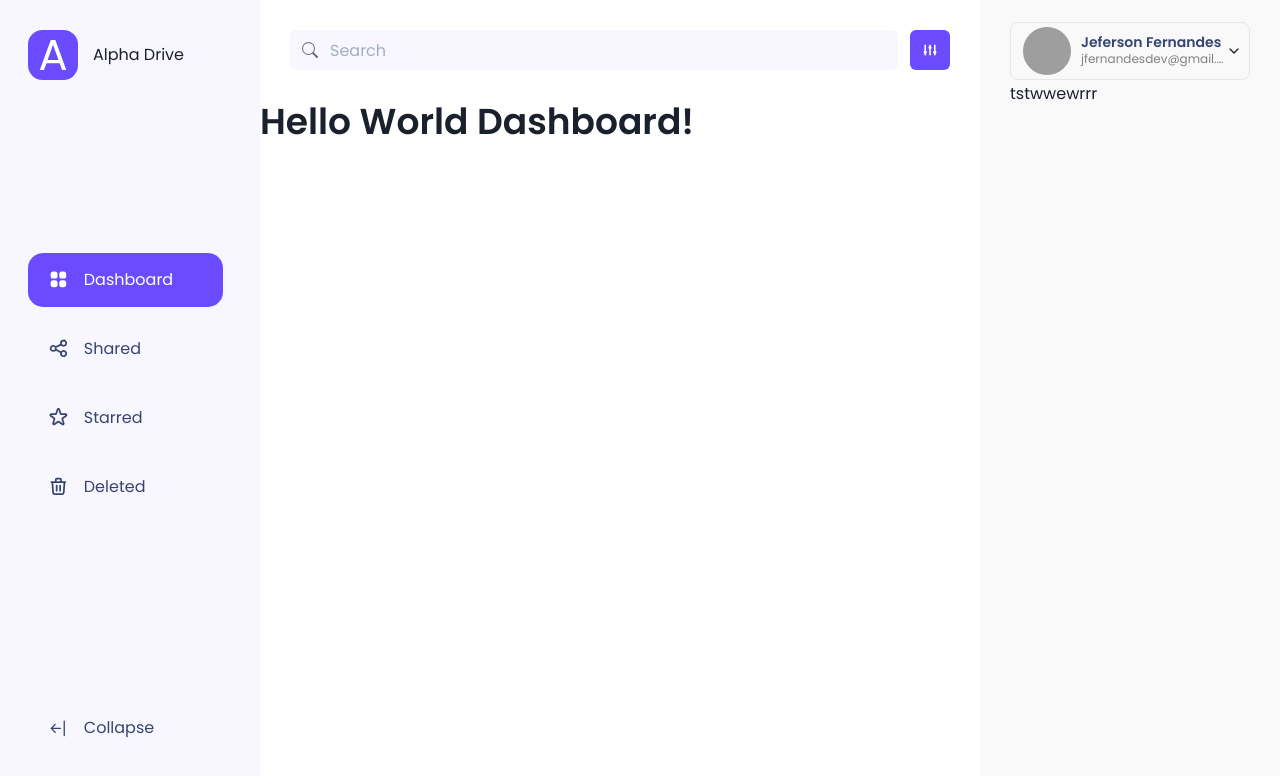
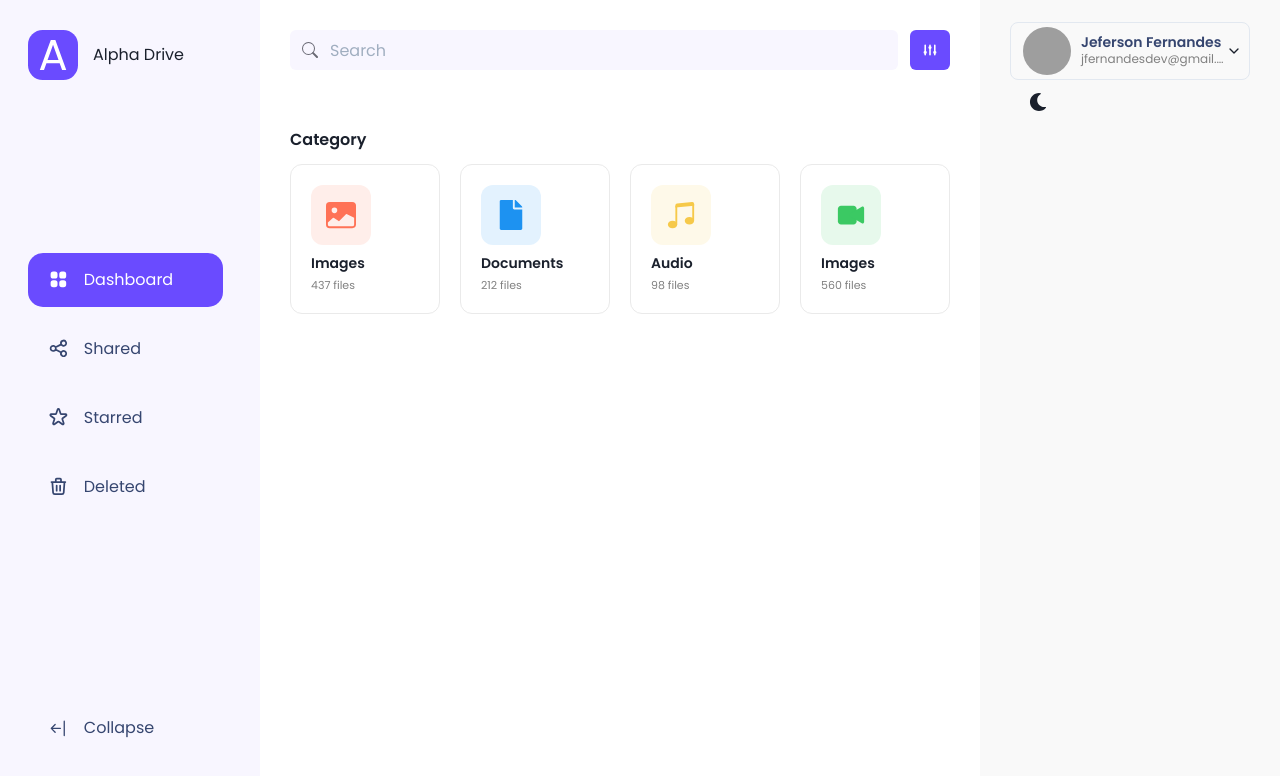
Before and after one commit to jfernandesdev/alphadrive, a React (Create React App) app: page /dashboard in a window 1280 px wide. Shown: the top 776 px of the page. Built offline with nearby package versions, Linux system fonts and the light colour scheme; grey boxes are pictures that could not be loaded.

Commit message:
category card list on dashboard page

```diff
--- /dev/null
+++ b/src/components/CardCategory/index.tsx
@@ -0,0 +1,30 @@
+import React from 'react';
+import { Heading, Icon } from '@chakra-ui/react';
+
+import type { IconType } from 'react-icons';
+
+import { Card, WrapperIcon } from './styles';
+
+type CardCategoryProps = {
+  title: string,
+  icon: IconType,
+  colorPrimary: string,
+  numberOfFiles: number,
+}
+
+export const CardCategory: React.FC<CardCategoryProps> = ({
+  title, icon, colorPrimary, numberOfFiles
+}) => {
+  return (
+    <Card>
+
+      <WrapperIcon>
+        <div style={{background: `var(--chakra-colors-${colorPrimary})` }} />
+        <Icon as={icon} color={colorPrimary} />
+      </WrapperIcon>
+
+      <Heading as="h6" size="xs">{title}</Heading>
+      <span>{numberOfFiles} files</span>
+    </Card>
+  );
+}
--- /dev/null
+++ b/src/components/CardCategory/styles.ts
@@ -0,0 +1,51 @@
+import styled from 'styled-components';
+
+export const Card = styled.div`
+  border: 1px solid var(--chakra-colors-line_dark);
+  border-radius: 12px;
+  width: 150px;
+  min-height: 150px;
+  padding: 20px;
+  display: flex;
+  flex-direction: column;
+  justify-content: center;
+  margin-top: 15px;
+  transition: box-shadow 0.2s;
+  cursor: pointer;
+
+  &:hover {
+    box-shadow: 0px 2px 12px rgba(0,0,0,0.1);
+  }
+
+  > h6 {
+    margin-bottom: 5px;
+  }
+  > span {
+    color: gray;
+    font-size: 11px;
+  }
+`;
+
+
+export const WrapperIcon = styled.div`
+  width: 60px;
+  height: 60px;
+  margin-bottom: 10px;
+  display: flex;
+  align-items: center;
+  justify-content: center;
+
+  > div {
+    position: relative;
+    width: 60px;
+    height: 60px;
+    border-radius: 12px;
+    opacity: 0.12;
+  }
+
+  > svg {
+    position: absolute;
+    width: 30px;
+    height: 30px;
+  }
+`;
--- a/src/components/SideBar/styles.ts
+++ b/src/components/SideBar/styles.ts
@@ -6,7 +6,8 @@ export const Wrapper = styled.div`
   flex-direction: columns;
   padding: 30px 28px;
   background: var(--chakra-colors-purple50);
-  transition: all 0.5s;
+  -webkit-transition: width 0.3s;
+  transition: width 0.3s;
 `;
 
 export const Logo = styled.div`
@@ -24,7 +25,7 @@ export const MenuList = styled.ul`
   max-height: 420px;
   overflow-y: scroll;
   padding-right: 5px;
-  transition: ease-in 0.5s;
+
 
   &::-webkit-scrollbar{
     width: 6px;
--- a/src/components/SideRight/index.tsx
+++ b/src/components/SideRight/index.tsx
@@ -18,6 +18,7 @@ import { BoxProfile } from './styles';
 import { FiChevronDown } from 'react-icons/fi';
 
 import { useLayout  } from '../../contexts/LayoutContext';
+import { ColorModeSwitcher } from '../ColorModeSwitcher';
 
 const SideRight: React.FC = () => {
   const {user} = useLayout();
@@ -63,7 +64,8 @@ const SideRight: React.FC = () => {
     </Menu>
 
   </BoxProfile>
- tstwwewrrr
+
+    <ColorModeSwitcher />
   </Box>
   );
 }
--- a/src/pages/Dashboard.tsx
+++ b/src/pages/Dashboard.tsx
@@ -1,7 +1,53 @@
-import { Heading } from "@chakra-ui/react";
+import { Box, Flex, Heading, Text, Icon } from "@chakra-ui/react";
 
+import { BsImageFill, BsMusicNoteBeamed, BsCameraVideoFill } from 'react-icons/bs';
+import { FaFile } from 'react-icons/fa';
+
+import { CardCategory } from '../components/CardCategory';
+
+const categoryList = [
+  {
+    title: "Images",
+    numberOfFiles: 437,
+    icon: BsImageFill,
+    colorPrimary: 'red'
+  },
+   {
+    title: "Documents",
+    numberOfFiles: 212,
+    icon: FaFile,
+    colorPrimary: 'blue'
+   },
+ {
+   title: "Audio",
+   numberOfFiles: 98,
+   icon: BsMusicNoteBeamed,
+   colorPrimary: 'yellow'
+ },
+ {
+   title: "Images",
+   numberOfFiles: 560,
+   icon: BsCameraVideoFill,
+   colorPrimary: 'green'
+ },
+
+ ]
 export function Dashboard() {
   return(
-    <Heading>Hello World Dashboard!</Heading>
+    <Box padding="30px">
+      <Heading as="h5" size="sm">Category</Heading>
+    <Flex justifyContent="space-between">
+     {categoryList.map((item, index) => (
+       <CardCategory
+        key={index}
+        title={item.title}
+        icon={item.icon}
+        colorPrimary={item.colorPrimary}
+        numberOfFiles={item.numberOfFiles}
+       />
+     ))}
+      </Flex>
+    </Box>
+
   );
 }
--- a/src/theme.ts
+++ b/src/theme.ts
@@ -3,7 +3,7 @@ import { extendTheme } from "@chakra-ui/react"
 
 const theme = extendTheme({
   baseStyle: ({ colorMode }: any) => ({
-    bg: colorMode === "dark" ? "green.300" : "green.500",
+    bg: colorMode === "dark" ? "green.300" : "#364670",
     color: colorMode === "dark" ? "dark" : "white",
   }),
 
```
